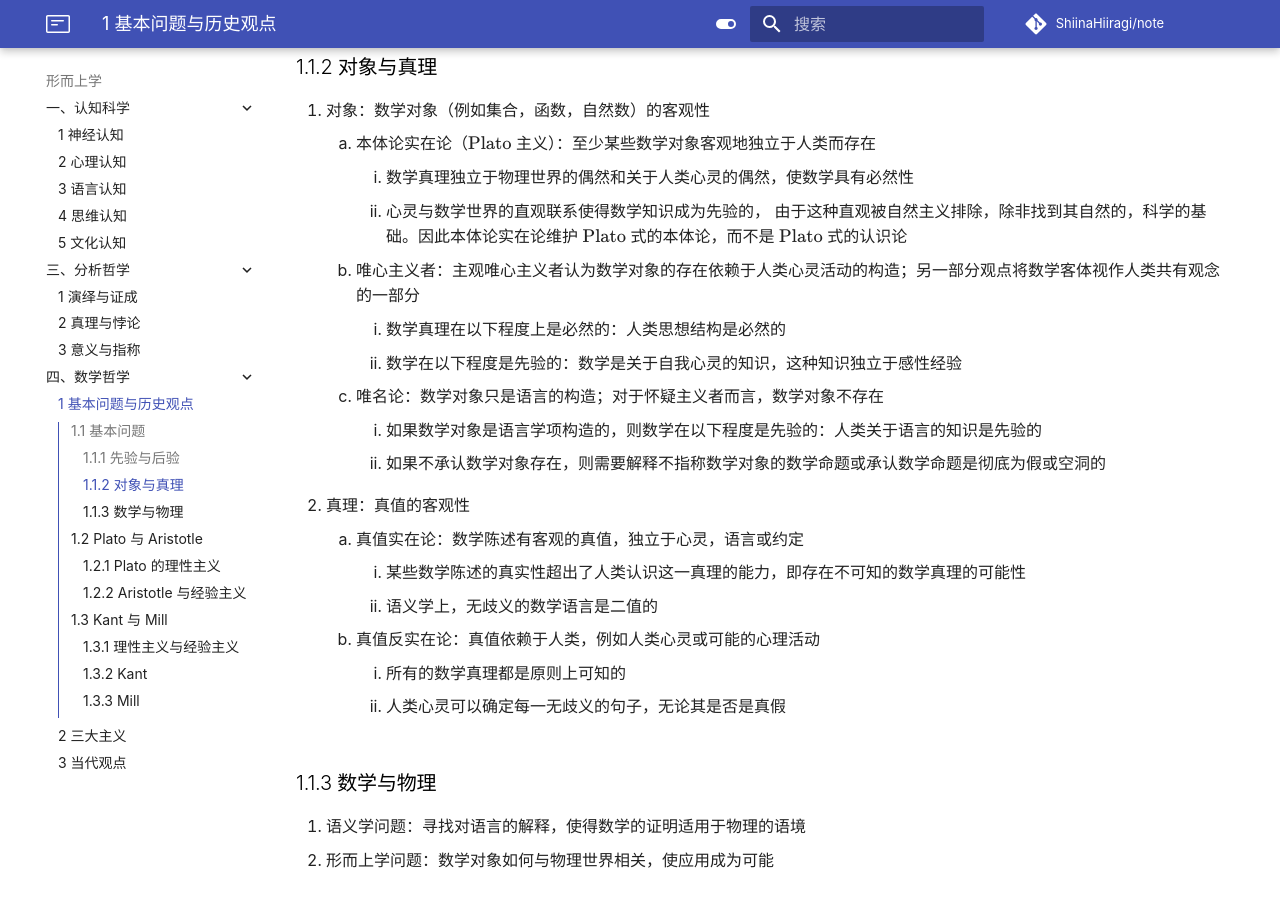
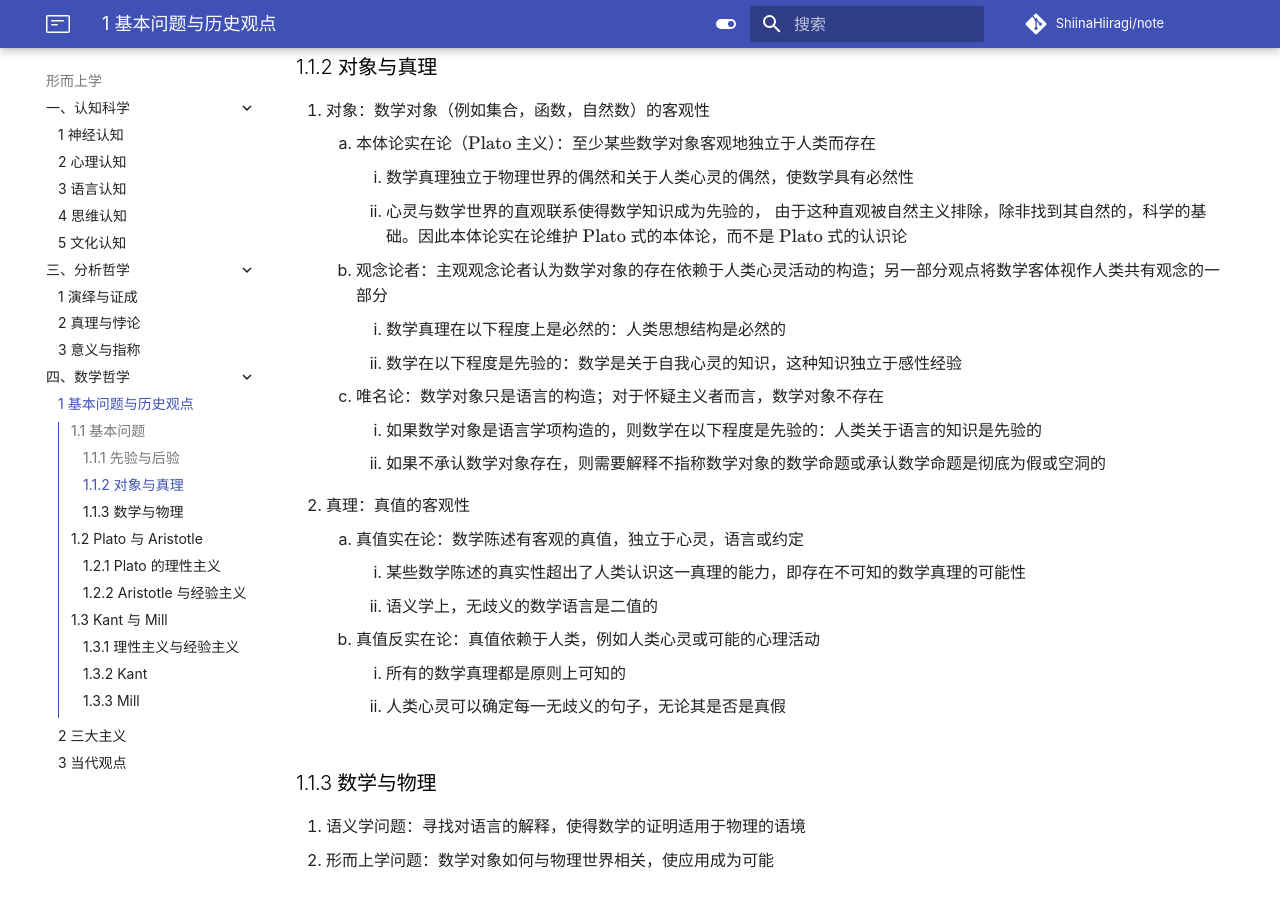
Before and after one commit to ShiinaHiiragi/note, an MkDocs documentation site: the page built from docs/meta/math/cep.md, in a window 1280 px wide and 900 px high, scrolled down 364 px. Built offline with MkDocs 1.6.1 and Material for MkDocs 9.7.7, drawn with Linux system fonts in a browser that asks for light colours; comment, search, counter and statistics services are not loaded.

Commit message:
change translation for idealism

```diff
--- a/docs/meta/math/cep.md
+++ b/docs/meta/math/cep.md
@@ -10,7 +10,7 @@
     1. 本体论实在论（$\text{Plato}$ 主义）：至少某些数学对象客观地独立于人类而存在
         1. 数学真理独立于物理世界的偶然和关于人类心灵的偶然，使数学具有必然性
         2. 心灵与数学世界的直观联系使得数学知识成为先验的， 由于这种直观被自然主义排除，除非找到其自然的，科学的基础。因此本体论实在论维护 $\text{Plato}$ 式的本体论，而不是 $\text{Plato}$ 式的认识论
-    2. 唯心主义者：主观唯心主义者认为数学对象的存在依赖于人类心灵活动的构造；另一部分观点将数学客体视作人类共有观念的一部分
+    2. 观念论者：主观观念论者认为数学对象的存在依赖于人类心灵活动的构造；另一部分观点将数学客体视作人类共有观念的一部分
         1. 数学真理在以下程度上是必然的：人类思想结构是必然的
         2. 数学在以下程度是先验的：数学是关于自我心灵的知识，这种知识独立于感性经验
     3. 唯名论：数学对象只是语言的构造；对于怀疑主义者而言，数学对象不存在
```
